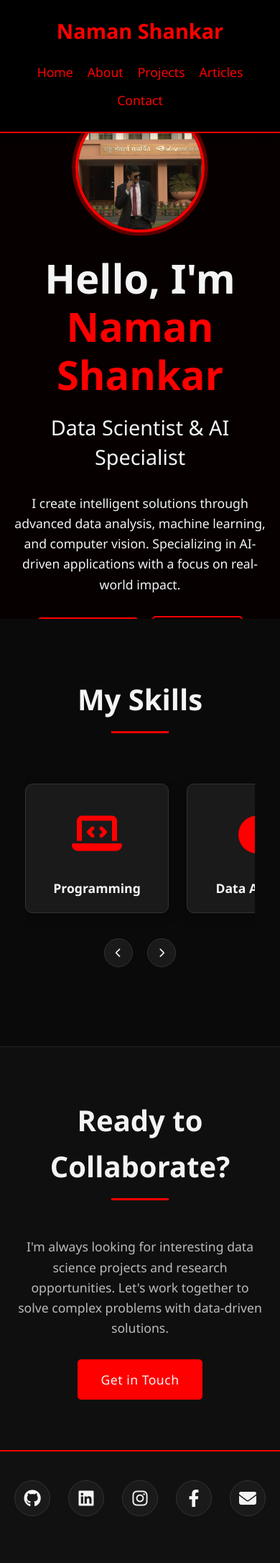
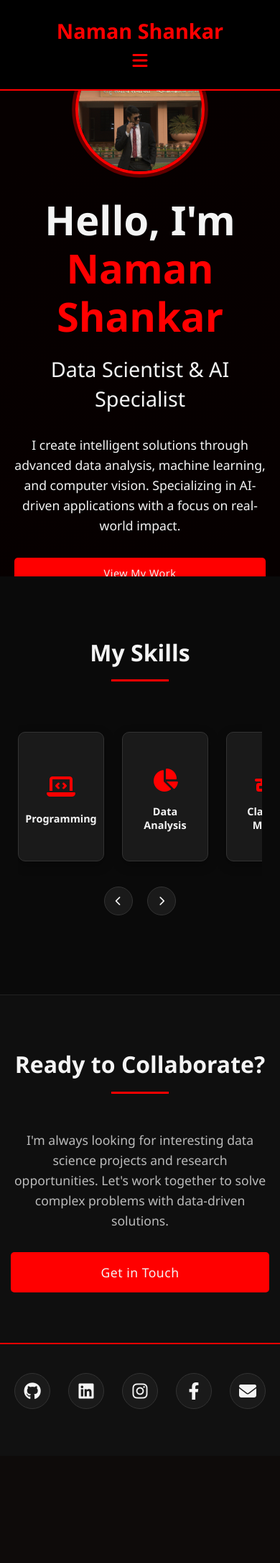
Before and after one commit to Naman2014/portfolio, a Flask app: page / in a window 390 px wide. Shown: the whole page at 72% size. After the commit the page ends 1958 px from the top, so only its background shows below. Run offline with Flask 3, Linux system fonts and the light colour scheme.

Commit message:
optimised

```diff
--- a/app.py
+++ b/app.py
@@ -3,7 +3,7 @@ from services.send_email import EmailSender
 import os
 
 app = Flask(__name__)
-app.secret_key = os.getenv('SECRET_KEY', '5581c6f3343f1550d4cc9bdd9b27838d')  # Use environment variable with fallback
+app.secret_key = '5581c6f3343f1550d4cc9bdd9b27838d'  # Required for flash messages
 
 # Initialize Email Sender
 email_sender = EmailSender()
@@ -109,5 +109,5 @@ def admin_logout():
     return redirect(url_for('home'))
 
 if __name__ == '__main__':
-    # For local development
-    app.run(host='0.0.0.0', port=8080, debug=True)
+    port = int(os.environ.get('PORT', 10000))
+    app.run(host='0.0.0.0', port=port, debug=False)
--- a/static/css/style.css
+++ b/static/css/style.css
@@ -1101,3 +1101,172 @@ footer {
     height: 3px;
     background-color: var(--primary-color);
 }
+
+/* Mobile Navigation */
+.mobile-menu-btn {
+    display: none;
+    background: none;
+    border: none;
+    color: var(--primary-color);
+    font-size: 1.5rem;
+    cursor: pointer;
+    padding: 5px;
+}
+
+@media (max-width: 768px) {
+    .mobile-menu-btn {
+        display: block;
+    }
+
+    .nav-menu {
+        position: fixed;
+        top: 70px;
+        left: -100%;
+        width: 100%;
+        height: calc(100vh - 70px);
+        background-color: rgba(0, 0, 0, 0.95);
+        flex-direction: column;
+        align-items: center;
+        padding: 40px 0;
+        transition: left 0.3s ease;
+    }
+
+    .nav-menu.active {
+        left: 0;
+    }
+
+    .nav-menu li {
+        margin: 15px 0;
+    }
+
+    .nav-menu a {
+        font-size: 1.2rem;
+        padding: 10px 20px;
+    }
+}
+
+/* Improved Typography for Mobile */
+@media (max-width: 768px) {
+    .hero h1 {
+        font-size: 2.5rem;
+        padding: 0 15px;
+    }
+
+    .hero h2 {
+        font-size: 1.4rem;
+        padding: 0 20px;
+    }
+
+    .section-title {
+        font-size: 2rem;
+    }
+
+    .project-title {
+        font-size: 1.3rem;
+    }
+
+    .project-desc {
+        font-size: 0.95rem;
+    }
+}
+
+/* Enhanced Touch Targets */
+.btn,
+.social-icon,
+.nav-menu a,
+.project-link,
+.article-card {
+    min-height: 44px;
+    min-width: 44px;
+    display: flex;
+    align-items: center;
+    justify-content: center;
+}
+
+/* Improved Grid Layouts */
+@media (max-width: 768px) {
+    .project-grid {
+        grid-template-columns: repeat(auto-fill, minmax(280px, 1fr));
+        gap: 20px;
+        padding: 0 15px;
+    }
+
+    .article-grid {
+        grid-template-columns: 1fr;
+        gap: 20px;
+        padding: 0 15px;
+    }
+
+    .about-content {
+        padding: 0 20px;
+    }
+}
+
+/* Better Spacing for Mobile */
+@media (max-width: 768px) {
+    .container {
+        padding: 0 15px;
+    }
+
+    .projects,
+    .articles,
+    .about {
+        padding: 60px 0;
+    }
+
+    .project-card,
+    .article-card {
+        margin-bottom: 20px;
+    }
+
+    .form-group {
+        margin-bottom: 20px;
+    }
+
+    .form-control {
+        padding: 12px;
+        font-size: 16px; /* Prevents zoom on iOS */
+    }
+}
+
+/* Tablet Optimizations */
+@media (min-width: 769px) and (max-width: 1024px) {
+    .project-grid {
+        grid-template-columns: repeat(2, 1fr);
+        gap: 30px;
+    }
+
+    .article-grid {
+        grid-template-columns: repeat(2, 1fr);
+        gap: 30px;
+    }
+
+    .hero h1 {
+        font-size: 3rem;
+    }
+
+    .hero h2 {
+        font-size: 1.6rem;
+    }
+}
+
+/* Improved Skills Section for Mobile */
+@media (max-width: 768px) {
+    .skills-slider-container {
+        padding: 0 10px;
+    }
+
+    .skill-item {
+        min-width: 120px;
+        padding: 15px;
+    }
+
+    .skill-icon {
+        font-size: 2rem;
+        margin-bottom: 10px;
+    }
+
+    .skill-name {
+        font-size: 0.9rem;
+    }
+}
--- a/templates/layout.html
+++ b/templates/layout.html
@@ -11,6 +11,9 @@
     <header>
         <div class="container nav-container">
             <div class="logo">Naman Shankar</div>
+            <button class="mobile-menu-btn" aria-label="Toggle navigation menu">
+                <i class="fas fa-bars"></i>
+            </button>
             <ul class="nav-menu">
                 <li><a href="{{ url_for('home') }}">Home</a></li>
                 <li><a href="{{ url_for('about') }}">About</a></li>
@@ -41,5 +44,40 @@
     <script src="{{ url_for('static', filename='js/particles.js') }}"></script>
     <!-- Skills animation script -->
     <script src="{{ url_for('static', filename='js/skills.js') }}"></script>
+    <!-- Mobile navigation script -->
+    <script>
+        document.addEventListener('DOMContentLoaded', function() {
+            const mobileMenuBtn = document.querySelector('.mobile-menu-btn');
+            const navMenu = document.querySelector('.nav-menu');
+
+            mobileMenuBtn.addEventListener('click', function() {
+                navMenu.classList.toggle('active');
+                const icon = this.querySelector('i');
+                icon.classList.toggle('fa-bars');
+                icon.classList.toggle('fa-times');
+            });
+
+            // Close menu when clicking outside
+            document.addEventListener('click', function(event) {
+                if (!event.target.closest('.nav-container')) {
+                    navMenu.classList.remove('active');
+                    const icon = mobileMenuBtn.querySelector('i');
+                    icon.classList.add('fa-bars');
+                    icon.classList.remove('fa-times');
+                }
+            });
+
+            // Close menu when clicking a link
+            const navLinks = document.querySelectorAll('.nav-menu a');
+            navLinks.forEach(link => {
+                link.addEventListener('click', function() {
+                    navMenu.classList.remove('active');
+                    const icon = mobileMenuBtn.querySelector('i');
+                    icon.classList.add('fa-bars');
+                    icon.classList.remove('fa-times');
+                });
+            });
+        });
+    </script>
 </body>
 </html>
--- a/wsgi.py
+++ /dev/null
@@ -1,5 +0,0 @@
-from app import app
-
-if __name__ == "__main__":
-    from waitress import serve
-    serve(app, host='0.0.0.0', port=8080)
```
Also changed, not shown: render.yaml (deleted, +0 -9 lines), 2 other files.
